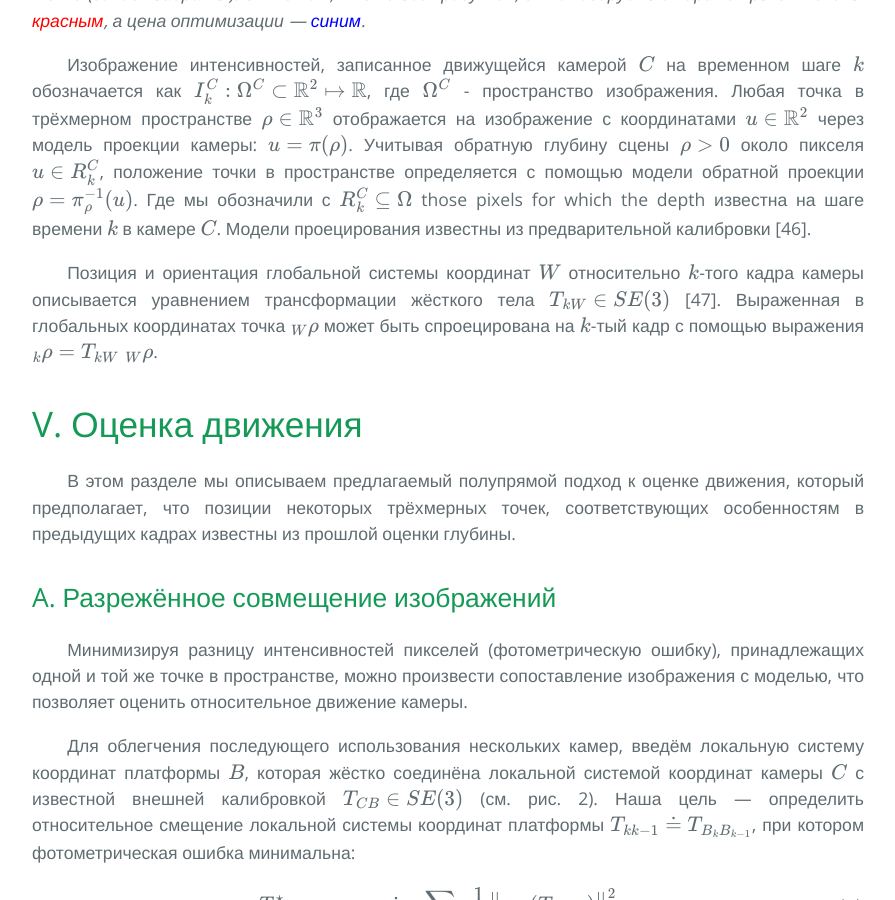
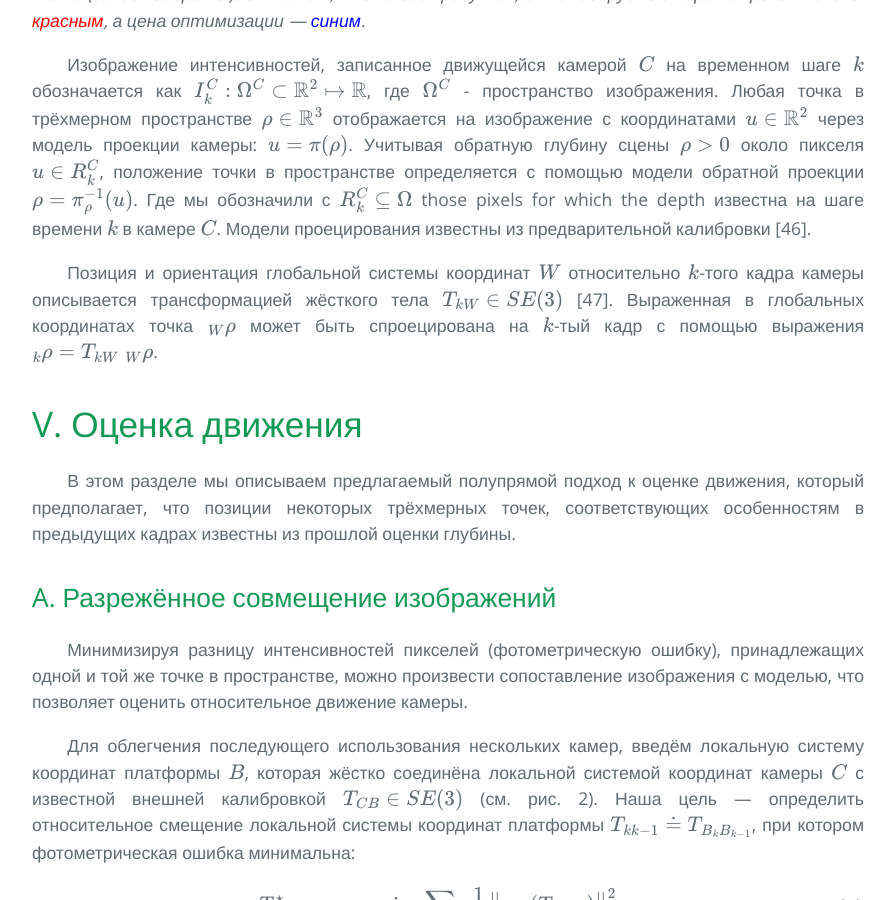
Before and after one commit to i-v-s/slam, a Jekyll site: the page built from svo2.md, in a window 1280 px wide and 900 px high, scrolled down 7829 px. Shown: the whole window, without its empty margins (192-1087 px from the left). Built offline with Jekyll 4.4.1, drawn with Linux system fonts in a browser that asks for light colours; our own code applies the rules of GitHub Pages for plain Markdown files; formulas are drawn with MathJax 3.

Commit message:
Updated svo2.md

```diff
--- a/svo2.md
+++ b/svo2.md
@@ -305,7 +305,7 @@ $$ R_{k}^{C} \subseteq \Omega $$ those pixels for which the depth известн
 $$k$$ в камере $$C$$. Модели проецирования известны из предварительной калибровки [46].
 
 Позиция и ориентация глобальной системы координат $$W$$
-относительно $$k$$-того кадра камеры описывается уравнением трансформации
+относительно $$k$$-того кадра камеры описывается трансформацией
 жёсткого тела $$T_{kW} \in SE(3)$$ [47]. Выраженная в глобальных координатах точка $$_{W}\rho$$
 может быть спроецирована на $$k$$-тый кадр
 с помощью выражения $$ _{k} \rho = T_{kW} \;  _{W} \rho $$.
```
